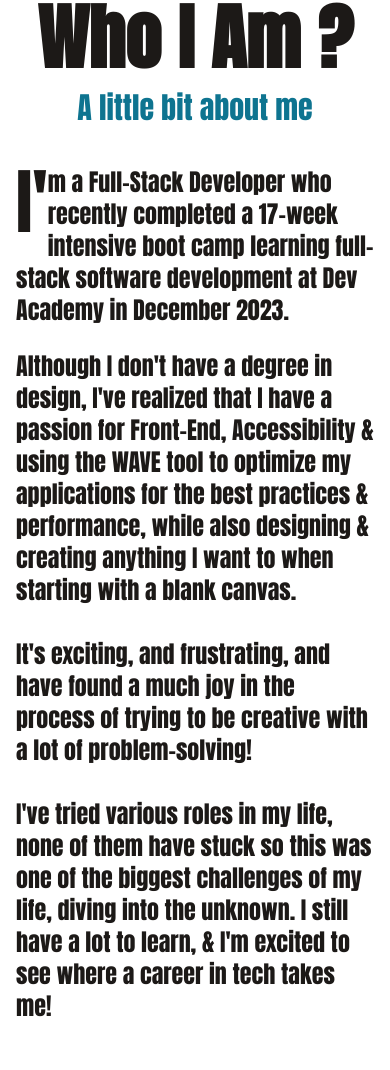
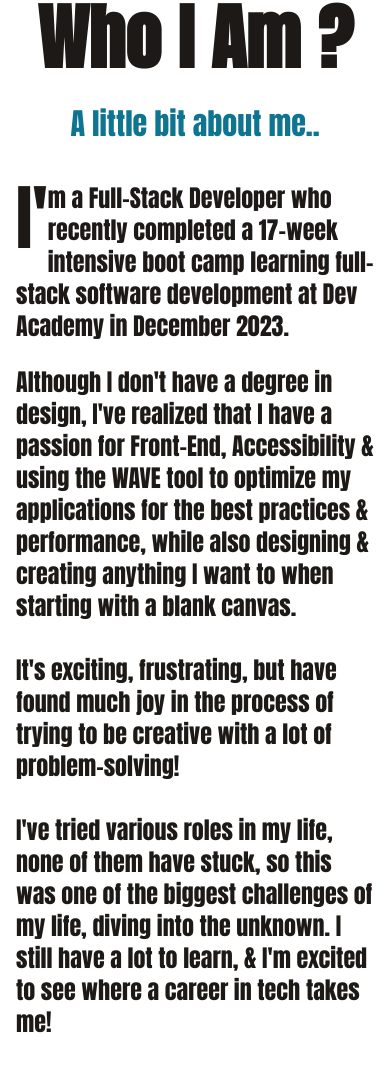
Before and after one commit to matthew-ranford/new-portfolio, a Next.js app: page /about in a window 390 px wide. Shown: the part 370-1440 px from the top of the page. Built offline with nearby package versions, Linux system fonts and the light colour scheme; a web font is replaced by a local one.

Commit message:
Further responsive changes over the About component for all font-sizing, padding, image display in layout-grid

```diff
--- a/app/about/page.tsx
+++ b/app/about/page.tsx
@@ -339,13 +339,7 @@ export default function About() {
           className="about-image "
         />
 
-        {/* h1 */}
-        {/* text-7xl to-sm:text-[3.3rem] sm:text-7xl md:text-[5.5rem] lg:text-8xl xl:text-[9.3rem] 2xl:text-[11rem] 3xl:text-[13rem] 4xl:text-[14rem] 5xl:text-[17.5rem] 6xl:text-[18rem] to-sm:text-center sm:text-center lg:text-right ps-4 sm:ps-24 lg:ps-20 pe-4 sm:pe-2 xl:pe-10 pt-12 to-sm:pt-16 small:pt-16 smallAgain:pt-16 smallerAgain:pt-16 sm:pt-24 md:pt-24 lg:pt-36 xl:pt-4 2xl:pt-52 3xl:pt-60 4xl:pt-72 5xl:pt-80 6xl:pt-80  */}
-
-        {/* h2 */}
-        {/* dark:text-orange-300 text-cyan-700 text-right smallerAgain:text-right sm:text-right md:text-center lg:text-right ps-5 sm:ps-6 md:ps-0 lg:ps-20 pe-12 smaller:pe-4 small:pe-4 smallAgain:pe-4 smallerAgain:pe-4 sm:pe-16 md:pe-0 xl:pe-12 text-2xl sm:text-2xl lg:text-4xl 2xl:text-6xl pt-4 pb-8 2xl:pb-16 */}
-
-        <div className="xl:pe-12 pe-4 sm:pe-8 pt-4 lg:pt-20 xl:pt-0 xl:-mt-24 space-y-2">
+        <div className="xl:pe-12 pe-4 sm:pe-8 pt-4 lg:pt-20 xl:pt-0 xl:-mt-24 2xl:-mt-28 space-y-2">
           <TextGenerateEffect
             words={firstLine}
             delay={3000}
@@ -369,18 +363,18 @@ export default function About() {
         </div>
 
         <div className="space-y-4 2xl:space-y-6">
-          <h1 className="text-center text-7xl lg:text-8xl xl:text-[9.3rem] pt-12 lg:pt-20 xl:pt-16 font-bold dark:text-zinc-200 text-stone-900">
+          <h1 className="text-center text-7xl sm:text-8xl md:text-[5.2rem] lg:text-[7.5rem] xl:text-[9.5rem] 2xl:text-[11rem] 3xl:text-[12.8rem] 4xl:text-[14.5rem] 5xl:text-[17.2rem] 6xl:text-[18.2rem] pt-12 lg:pt-20 xl:pt-16 2xl:pt-28 3xl:pt-44 4xl:pt-52 5xl:pt-52 6xl:pt-56 font-bold dark:text-zinc-200 text-stone-900">
             Who I Am <span>?</span>
           </h1>
           <h2
             id="about"
-            className="text-center text-3xl dark:text-orange-300 text-cyan-700"
+            className="text-center text-3xl lg:text-4xl 2xl:text-6xl pt-4 dark:text-orange-300 text-cyan-700"
           >
-            A little bit about me
+            A little bit about me..
           </h2>
 
-          <div className="dark:text-zinc-200 text-stone-900 flex items-center justify-center space-y-10 md:space-y-0 flex-wrap pt-4 smaller:pt-6 to-sm:pt-6 sm:pt-6 md:pt-4 lg:pt-6 xl:pt-0 2xl:pt-0 ps-4 sm:ps-6 lg:ps-8 pe-4 small:pe-3 sm:pe-4">
-            <span className="max-w-2xl 2xl:max-w-4xl text-2xl sm:text-2xl lg:text-3xl first-letter:text-7xl first-letter:float-start text-left md:text-right 2xl:text-left px-0 md:px-4 2xl:px-10">
+          <div className="dark:text-zinc-200 text-stone-900 flex items-center justify-center space-y-10 md:space-y-0 flex-wrap pt-4 smaller:pt-6 to-sm:pt-6 sm:pt-6 md:pt-4 lg:pt-6 xl:pt-0 2xl:pt-6 3xl:pt-14 4xl:pt-10 5xl:pt-32 6xl:pt-16 ps-4 sm:ps-6 lg:ps-8 pe-4 small:pe-3 sm:pe-4">
+            <span className="max-w-2xl 2xl:max-w-4xl text-2xl sm:text-2xl lg:text-3xl 2xl:text-4xl first-letter:text-7xl first-letter:float-start text-left md:text-right 2xl:text-left px-0 md:px-4 2xl:px-10">
               I&apos;m a Full-Stack Developer who recently completed a 17-week
               intensive boot camp learning full-stack software development at
               Dev Academy in December 2023.
@@ -392,13 +386,12 @@ export default function About() {
                 anything I want to when starting with a blank canvas.
               </p>
               <p className="py-2 mt-4">
-                It&apos;s exciting, and frustrating, and have found a much joy
-                in the process of trying to be creative with a lot of
-                problem-solving!
+                It&apos;s exciting, frustrating, but have found much joy in the
+                process of trying to be creative with a lot of problem-solving!
               </p>
               <p className="py-2 mt-4">
                 I&apos;ve tried various roles in my life, none of them have
-                stuck so this was one of the biggest challenges of my life,
+                stuck, so this was one of the biggest challenges of my life,
                 diving into the unknown. I still have a lot to learn, & I&apos;m
                 excited to see where a career in tech takes me!
               </p>
@@ -409,7 +402,7 @@ export default function About() {
                 Experience with
               </h2>
               <HoverEffect items={techSkills} />
-              <h2 className="text-right md:text-center text-3xl  lg:text-4xl 2xl:text-6xl dark:text-orange-300 text-cyan-700 ps-5 sm:ps-6 lg:ps-8 pe-3 sm:pe-0">
+              <h2 className="text-right md:text-center text-3xl  lg:text-4xl 2xl:text-6xl dark:text-orange-300 text-cyan-700 ps-5 sm:ps-6 lg:ps-8 pe-3 sm:pe-0 2xl:pt-4">
                 Human skills
               </h2>
               <HoverEffect items={humanSkills} />
@@ -417,13 +410,13 @@ export default function About() {
           </div>
         </div>
         <div className="h-screen w-full pb-20">
-          <h2 className="text-left md:text-center text-3xl lg:text-4xl 2xl:text-6xl dark:text-orange-300 text-cyan-700 ps-7 sm:ps-6 lg:ps-8 pe-4 sm:pe-0 small:pt-8 smallAgain:pt-8 smallerAgain:pt-8 sm:pt-8 md:pt-0 xl:pt-6 pb-8">
+          <h2 className="text-left md:text-center text-3xl lg:text-4xl 2xl:text-6xl dark:text-orange-300 text-cyan-700 ps-7 sm:ps-6 lg:ps-8 pe-4 sm:pe-0 small:pt-8 smallAgain:pt-8 smallerAgain:pt-8 sm:pt-8 md:pt-0 xl:pt-6 pb-14">
             A couple of highlights ...
           </h2>
           <LayoutGrid cards={cards} />
         </div>
         <div className="max-w-2xl 2xl:max-w-3xl small:pt-8 smallAgain:pt-8 smallerAgain:pt-10 sm:pt-8 lg:pt-20 xl:pt-32 pb-0 md:pb-10 mx-auto ps-4 pe-4">
-          <h2 className="text-right md:text-center text-3xl lg:text-4xl 2xl:text-6xl dark:text-orange-300 text-cyan-700 ps-5 sm:ps-6 lg:ps-8 pe-3 sm:pe-0">
+          <h2 className="text-right md:text-center text-3xl lg:text-4xl 2xl:text-6xl dark:text-orange-300 text-cyan-700 ps-5 sm:ps-6 lg:ps-8 pe-3 sm:pe-0 pt-4 xl:pt-0">
             & some of my hobbies ..
           </h2>
           <HoverEffect items={hobbies} />
--- a/components/ui/layout-grid.tsx
+++ b/components/ui/layout-grid.tsx
@@ -37,7 +37,7 @@ export const LayoutGrid = ({ cards }: { cards: Card[] }) => {
               card.className,
               'relative overflow-hidden',
               selected?.id === card.id
-                ? 'rounded-xl absolute inset-0 h-1/2 md:h-2/3 2xl:h-1/2 w-full md:w-1/2 2xl:w-2/3 m-auto z-50 flex justify-center items-center flex-wrap flex-col'
+                ? 'rounded-xl absolute inset-0 h-1/2 md:h-2/3 2xl:h-5/6 5xl:h-3/4 6xl:h-3/4 w-full md:w-1/2 2xl:w-2/3 5xl:w-11/12 6xl:w-11/12 m-auto z-50 flex justify-center items-center flex-wrap flex-col'
                 : lastSelected?.id === card.id
                 ? 'z-40 rounded-xl h-full w-full cursor-pointer'
                 : 'rounded-xl h-full w-full cursor-pointer'
```
